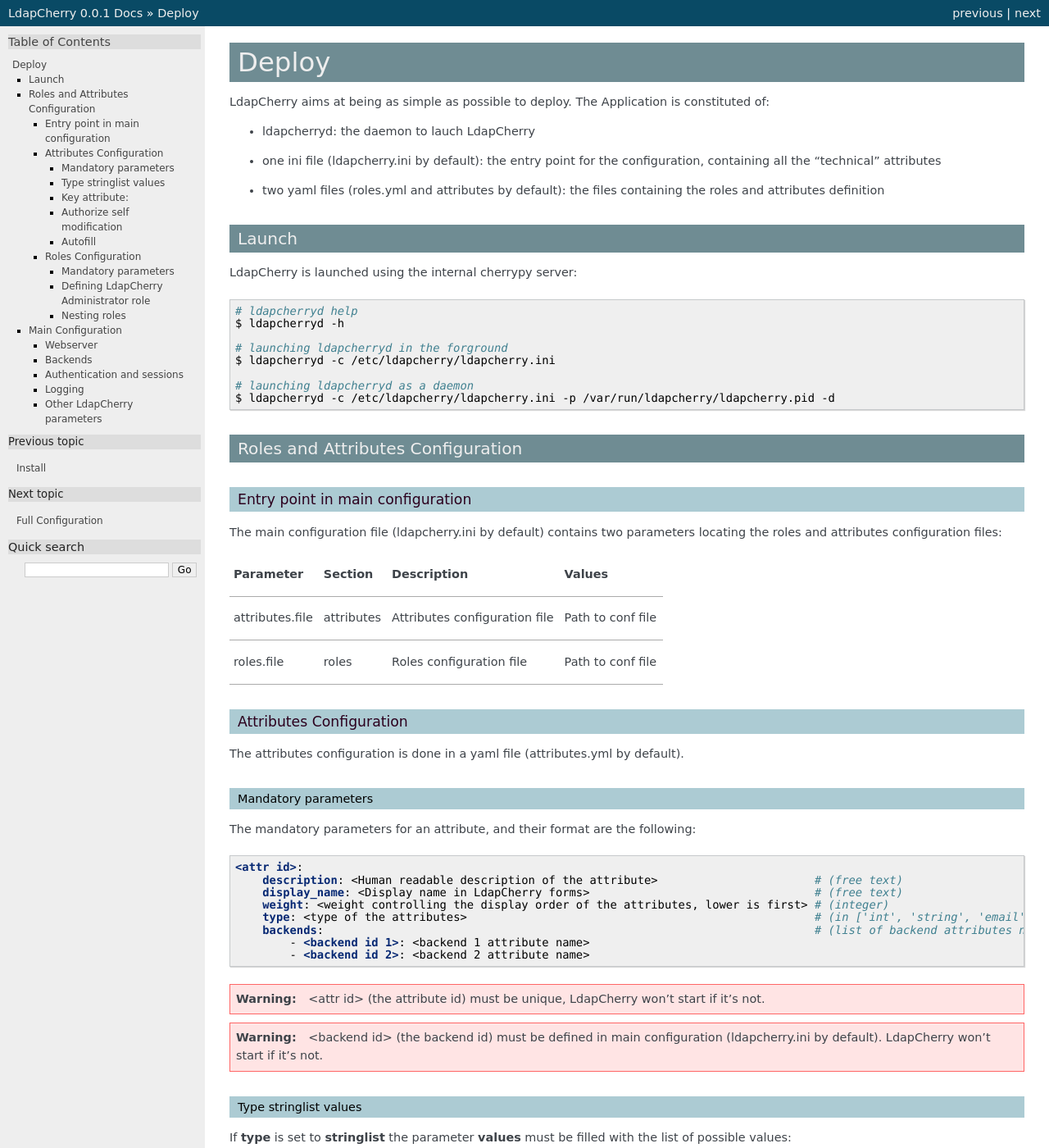
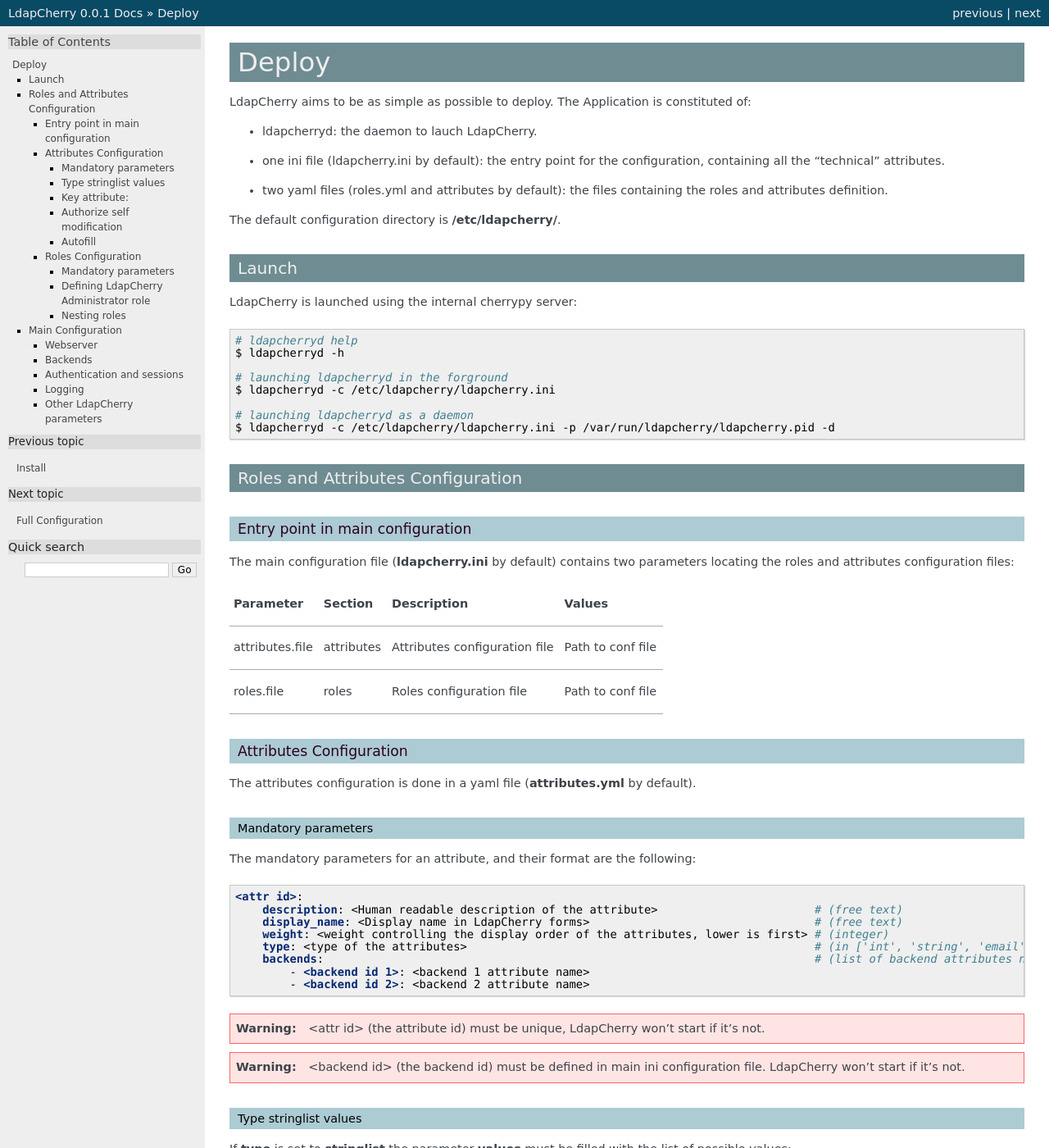
Before and after one commit to kakwa/ldapcherry, a Sphinx documentation site: the page built from docs/deploy.rst, in a window 1280 px wide and 1400 px high. Shown: the whole window at 82% size. Built offline with Sphinx 7.4.7, drawn with Linux system fonts in a browser that asks for light colours; some of the changed text lies outside the part shown.

Commit message:
fix some typos

```diff
--- a/docs/deploy.rst
+++ b/docs/deploy.rst
@@ -1,12 +1,14 @@
 Deploy
 ======
 
-LdapCherry aims at being as simple as possible to deploy.
+LdapCherry aims to be as simple as possible to deploy.
 The Application is constituted of:
 
-* ldapcherryd: the daemon to lauch LdapCherry
-* one ini file (ldapcherry.ini by default): the entry point for the configuration, containing all the "technical" attributes
-* two yaml files (roles.yml and attributes by default): the files containing the roles and attributes definition
+* ldapcherryd: the daemon to lauch LdapCherry.
+* one ini file (ldapcherry.ini by default): the entry point for the configuration, containing all the "technical" attributes.
+* two yaml files (roles.yml and attributes by default): the files containing the roles and attributes definition.
+
+The default configuration directory is **/etc/ldapcherry/**.
 
 Launch
 ------
@@ -31,10 +33,10 @@
 Entry point in main configuration
 ~~~~~~~~~~~~~~~~~~~~~~~~~~~~~~~~~
 
-The main configuration file (ldapcherry.ini by default) contains two parameters locating the roles and attributes configuration files:
+The main configuration file (**ldapcherry.ini** by default) contains two parameters locating the roles and attributes configuration files:
 
 +-----------------+------------+-------------------------------+-------------------+
-|      Parameter  |  Section   |            Description        |       Values      |
+|   Parameter     |  Section   |            Description        |       Values      |
 +=================+============+===============================+===================+
 | attributes.file | attributes | Attributes configuration file | Path to conf file |
 +-----------------+------------+-------------------------------+-------------------+
@@ -44,7 +46,7 @@
 Attributes Configuration
 ~~~~~~~~~~~~~~~~~~~~~~~~
 
-The attributes configuration is done in a yaml file (attributes.yml by default).
+The attributes configuration is done in a yaml file (**attributes.yml** by default).
 
 Mandatory parameters
 ^^^^^^^^^^^^^^^^^^^^
@@ -68,8 +70,8 @@
 
 .. warning::
 
-    <backend id> (the backend id) must be defined in main configuration
-    (ldapcherry.ini by default). LdapCherry won't start if it's not.
+    <backend id> (the backend id) must be defined in main ini configuration file.
+    LdapCherry won't start if it's not.
 
 Type stringlist values
 ^^^^^^^^^^^^^^^^^^^^^^
@@ -189,7 +191,7 @@
             - $first-name
             - $name
 
-* lcMail: generate an email address from 2 other fields and a domain (<uid>+domain)
+* lcMail: generate an email address from 2 other fields and a domain (<uid>+domain):
 
 .. sourcecode:: yaml
 
@@ -201,7 +203,7 @@
             - '@example.com'
 
 
-* lcUidNumber: generate an uid number from 2 other fields and between a minimum and maximum value
+* lcUidNumber: generate an uid number from 2 other fields and between a minimum and maximum value:
 
 .. sourcecode:: yaml
 
@@ -213,7 +215,7 @@
             - '10000'
             - '40000'
 
-* lcHomeDir: generate an home directory from 2 other fields and a root (<root>+<uid>)
+* lcHomeDir: generate an home directory from 2 other fields and a root (<root>+<uid>):
 
 .. sourcecode:: yaml
 
@@ -227,7 +229,7 @@
 Roles Configuration
 ~~~~~~~~~~~~~~~~~~~
 
-The roles configuration is done in a yaml file (roles.yml by default).
+The roles configuration is done in a yaml file (**roles.yml** by default).
 
 Mandatory parameters
 ^^^^^^^^^^^^^^^^^^^^
@@ -237,7 +239,7 @@
 .. sourcecode:: yaml
 
     <role id>:
-        display_name: <Role display name in LdapCherry>
+        display_name: <role display name in LdapCherry>
         description: <human readable role description>
         backends_groups:                                # list of backends
             <backend id 1>:                             # list of groups in backend
@@ -367,7 +369,10 @@
     [backends]
 
     # backend python module path
-    <backend id>.module = 'python.module.path'
+    <backend id>.module = <python.module.path>
+
+    # display name of the backend in forms
+    <backend id>.display_name = <display name of the backend>
 
     # parameters of the module instance for backend <backend id>.
     <backend id>.<param> = <value>
```
Also changed, not shown: other parts of docs/deploy.rst (+4 -4 lines).
